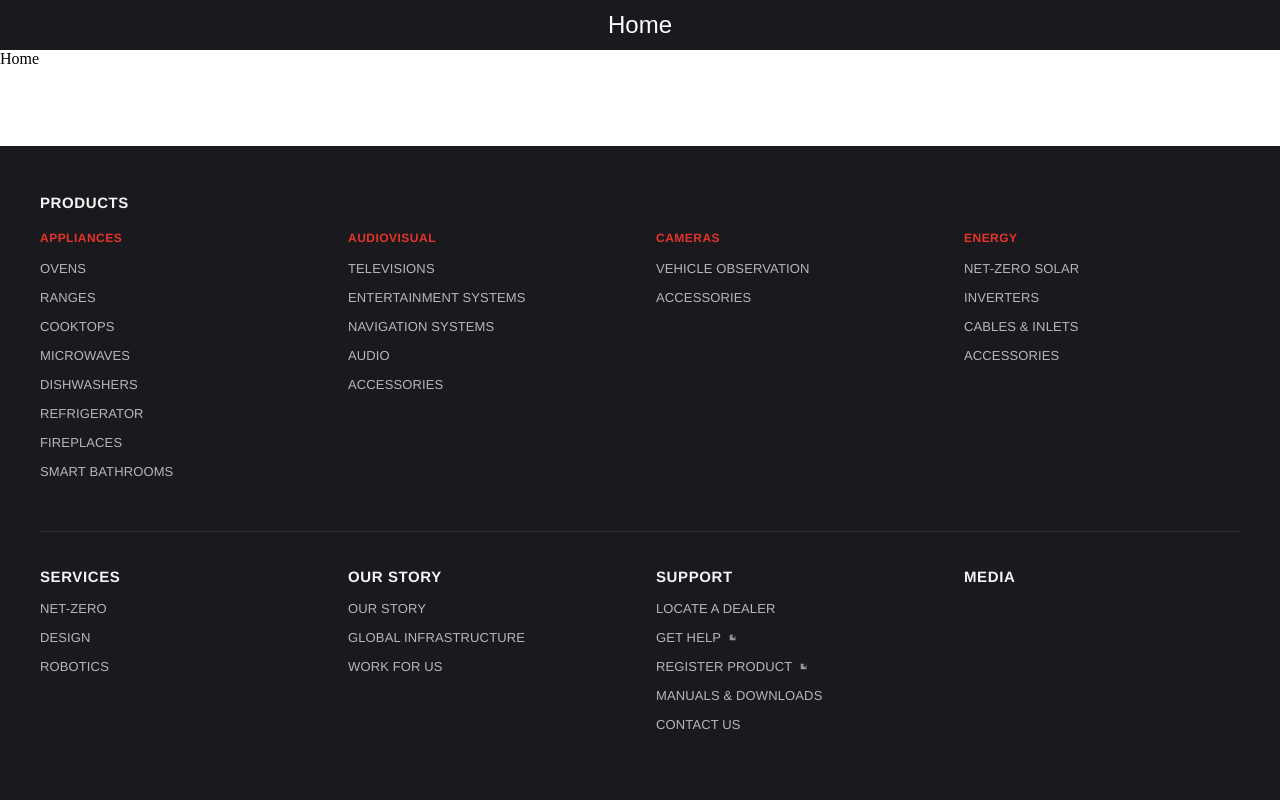
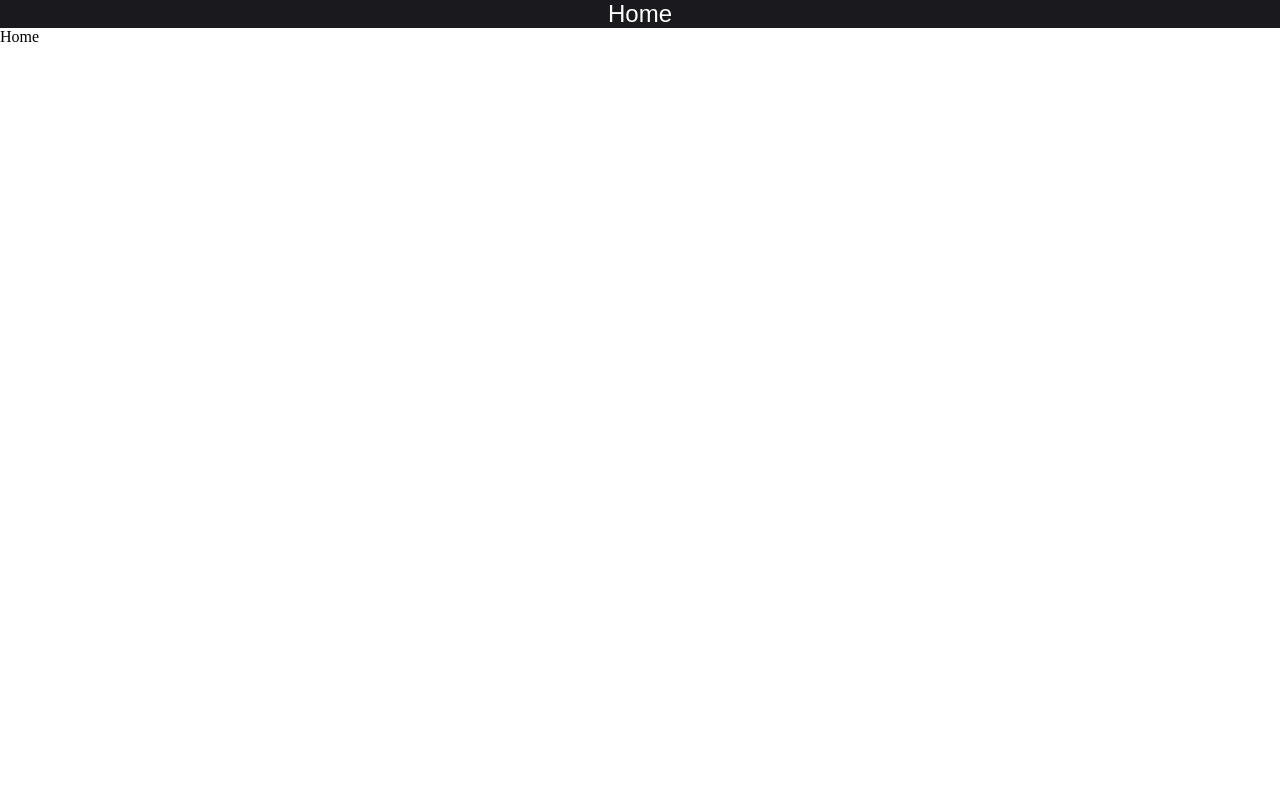
Before and after one commit to Aidiko/gt, a React (Vite) app: page / in a window 1280 px wide. Shown: the top 800 px of the page. Built offline with nearby package versions, Linux system fonts and the light colour scheme; a web font is replaced by a local one.

Commit message:
Home fix heigh

```diff
--- a/src/components/layout/layout.css
+++ b/src/components/layout/layout.css
@@ -6,4 +6,5 @@
 
 .main-second {
 	flex: 1 0 auto;
+	height: 100vh
 }
```
